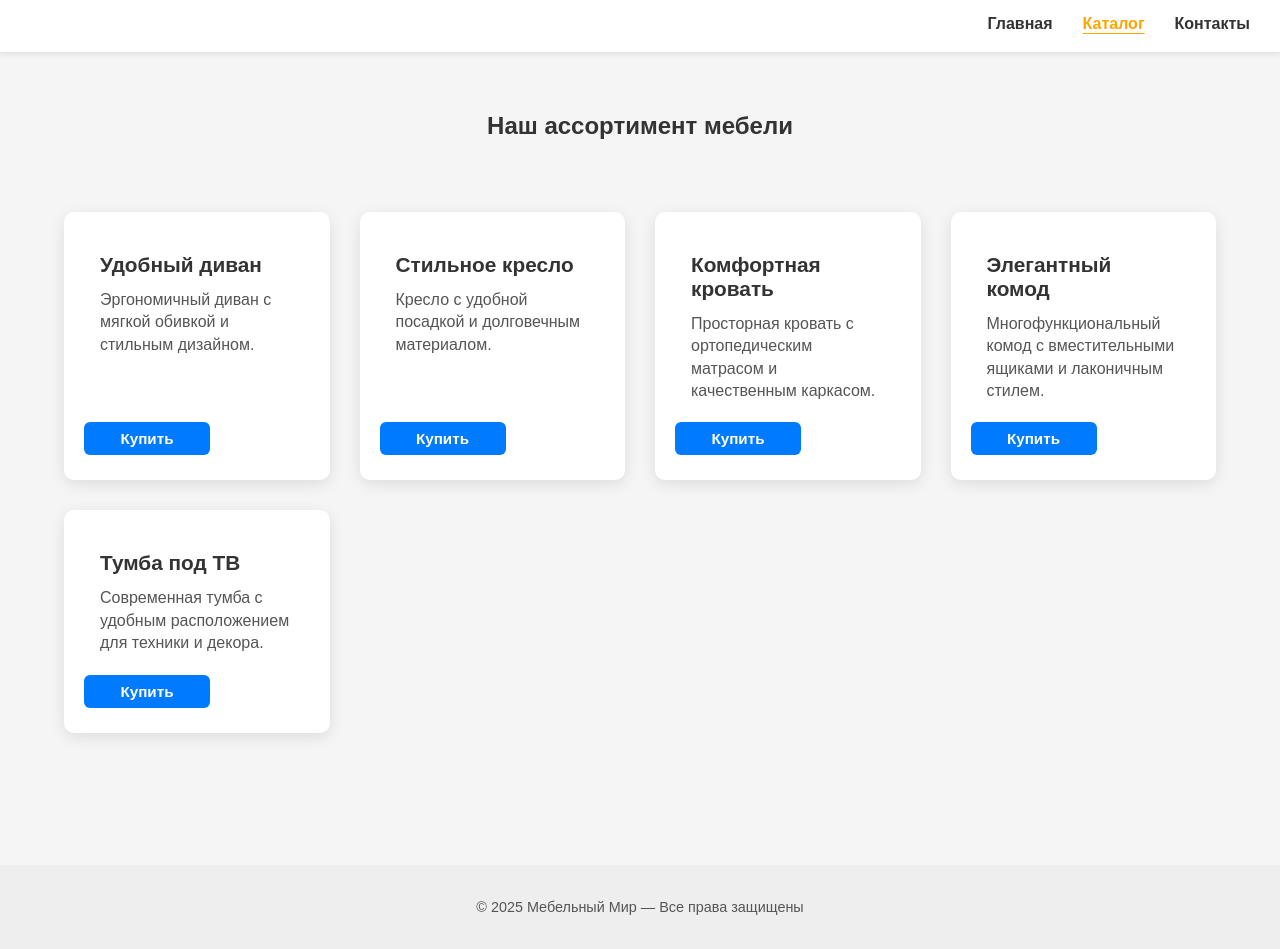
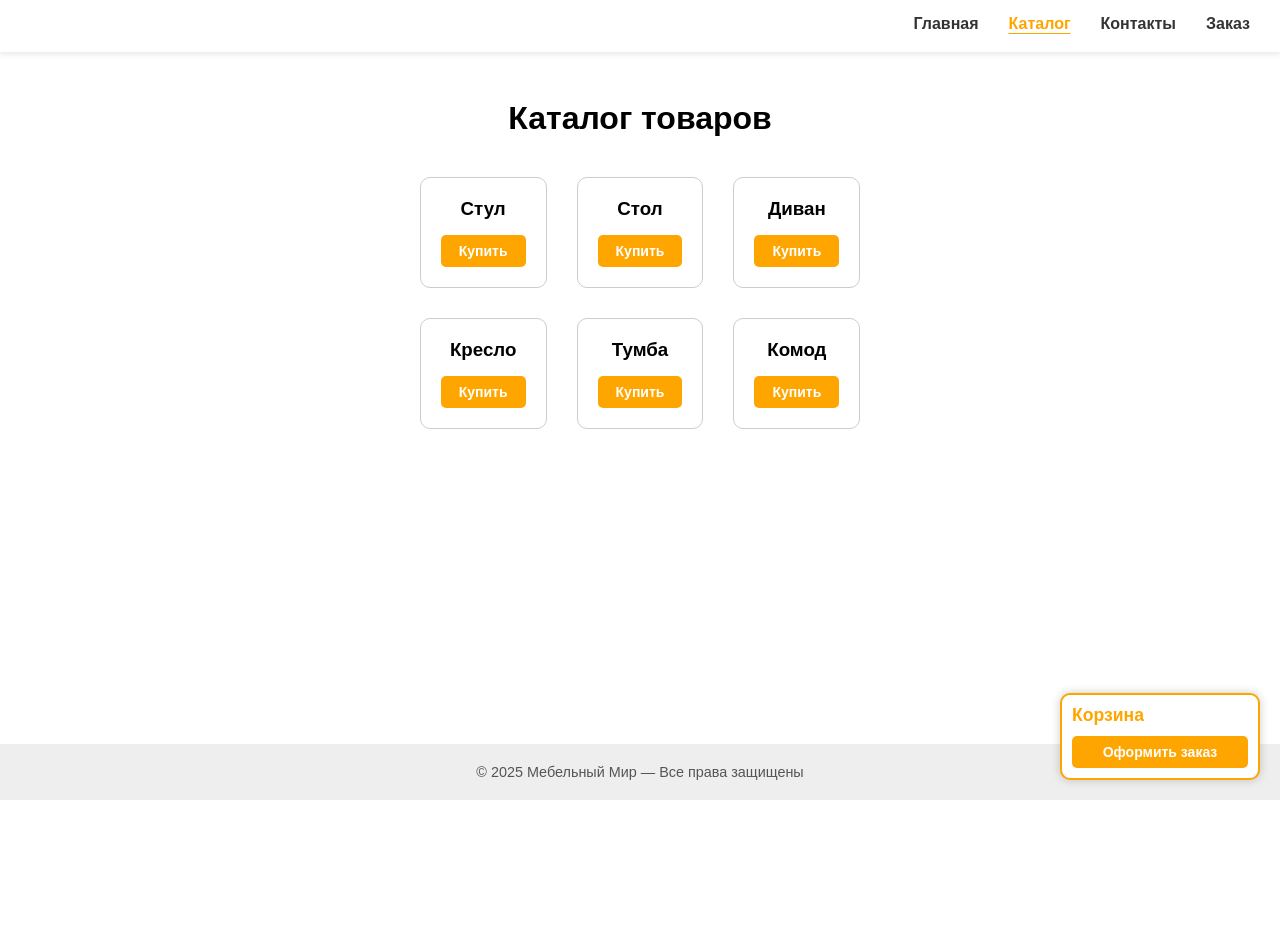
Before and after one commit to Phowiso/jswebfinal, a plain HTML site: page catalog.html in a window 1280 px wide. After the commit the page ends 800 px from the top, so only its background shows below. Drawn offline with Linux system fonts and the light colour scheme.

Commit message:
Add files via upload

```diff
--- a/catalog.html
+++ b/catalog.html
@@ -2,20 +2,29 @@
 <html lang="ru">
 <head>
   <meta charset="UTF-8" />
-  <meta name="viewport" content="width=device-width, initial-scale=1" />
+  <meta name="viewport" content="width=device-width, initial-scale=1.0"/>
   <title>Каталог — Мебельный Мир</title>
-  <link rel="stylesheet" href="style.css" />
   <style>
+    * { margin: 0; padding: 0; box-sizing: border-box; }
+
+    html, body {
+      height: 100%;
+      font-family: Arial, sans-serif;
+    }
+
     body {
-      margin: 0;
-      font-family: Arial, sans-serif;
-      background-color: #f5f5f5;
+      display: flex;
+      flex-direction: column;
     }
 
     header {
-      background-color: #ffffff;
+      background-color: #fff;
+      padding: 15px 30px;
+      position: fixed;
+      top: 0;
+      width: 100%;
+      z-index: 10;
       box-shadow: 0 2px 6px rgba(0, 0, 0, 0.1);
-      padding: 15px 30px;
     }
 
     .top-nav {
@@ -23,19 +32,17 @@
       justify-content: flex-end;
       gap: 30px;
       font-weight: 600;
-      font-size: 1rem;
     }
 
     .top-nav .nav-link {
       color: #333;
       text-decoration: none;
-      position: relative;
       padding-bottom: 4px;
       transition: color 0.3s ease;
     }
 
     .top-nav .nav-link:hover {
-      color: #007BFF;
+      color: orange;
     }
 
     .top-nav .nav-link.active {
@@ -44,144 +51,213 @@
       text-underline-offset: 4px;
     }
 
-    .container {
-      max-width: 1200px;
+    main {
+      flex: 1;
+      padding: 100px 20px 40px;
+      max-width: 1000px;
       margin: 0 auto;
-      padding: 40px 20px;
     }
 
-    h2 {
+    h1 {
       text-align: center;
       margin-bottom: 40px;
     }
 
-    .catalog-grid {
+    .product-grid {
       display: grid;
-      grid-template-columns: repeat(auto-fit, minmax(250px, 1fr));
+      grid-template-columns: repeat(3, 1fr);
       gap: 30px;
     }
 
     .product-card {
+      padding: 20px;
+      border: 1px solid #ccc;
+      border-radius: 10px;
+      text-align: center;
       background: #fff;
-      border-radius: 10px;
-      padding: 25px 20px;
-      box-shadow: 0 4px 15px rgba(0,0,0,0.1);
-      display: flex;
-      flex-direction: column;
-      justify-content: space-between;
-      transition: transform 0.3s ease, box-shadow 0.3s ease;
+      cursor: grab;
     }
 
-    .product-card:hover {
-      transform: translateY(-8px);
-      box-shadow: 0 8px 25px rgba(0,0,0,0.15);
+    .product-card.dragging {
+      opacity: 0.5;
     }
 
-    .product-card h3 {
-      margin-bottom: 12px;
-      font-size: 1.3rem;
-      color: #333;
+    .product-card button {
+      padding: 8px 18px;
+      margin-top: 15px;
+      background-color: orange;
+      border: none;
+      color: white;
+      font-weight: bold;
+      border-radius: 5px;
+      cursor: pointer;
+      font-size: 14px;
     }
 
-    .product-card p {
-      flex-grow: 1;
-      color: #555;
-      font-size: 1rem;
-      margin-bottom: 20px;
-      line-height: 1.4;
-    }
-
-    .btn-buy {
-      background-color: #007BFF;
-      color: white;
-      border: none;
-      padding: 8px 18px;
-      border-radius: 6px;
-      font-weight: 600;
-      font-size: 0.95rem;
-      text-align: center;
-      cursor: pointer;
-      text-decoration: none;
-      transition: background-color 0.25s ease;
-      display: inline-block;
-      width: fit-content;
-      min-width: 90px;
-    }
-
-    .btn-buy:hover {
-      background-color: #0056b3;
+    .product-card button:hover {
+      background-color: darkorange;
     }
 
     footer {
+      background: #eee;
       text-align: center;
       padding: 20px;
-      background: #eee;
-      margin-top: 60px;
       font-size: 0.9rem;
       color: #555;
+    }
+
+    /* Корзина */
+    .cart {
+      position: fixed;
+      bottom: 20px;
+      right: 20px;
+      background: #fff;
+      border: 2px solid orange;
+      border-radius: 10px;
+      padding: 10px;
+      width: 200px;
+      min-height: 60px;
+      box-shadow: 0 0 10px rgba(0,0,0,0.2);
+      overflow-y: auto;
+      transition: height 0.3s ease;
+    }
+
+    .cart h3 {
+      margin-bottom: 10px;
+      font-size: 1.1rem;
+      color: orange;
+    }
+
+    .cart ul {
+      list-style: none;
+      margin-bottom: 10px;
+    }
+
+    .cart li {
+      padding: 4px 0;
+      border-bottom: 1px solid #eee;
+      font-size: 0.95rem;
+    }
+
+    .cart.drag-over {
+      background-color: #fff7ea;
+    }
+
+    .checkout-button {
+      display: block;
+      width: 100%;
+      padding: 8px;
+      background-color: orange;
+      color: white;
+      border: none;
+      border-radius: 5px;
+      font-weight: bold;
+      font-size: 14px;
+      cursor: pointer;
+    }
+
+    .checkout-button:hover {
+      background-color: darkorange;
+    }
+
+    @media (max-width: 800px) {
+      .product-grid {
+        grid-template-columns: repeat(2, 1fr);
+      }
+    }
+
+    @media (max-width: 500px) {
+      .product-grid {
+        grid-template-columns: 1fr;
+      }
     }
   </style>
 </head>
 <body>
   <header>
     <nav class="top-nav">
-      <a href="index.html" class="nav-link" id="nav-home">Главная</a>
-      <a href="catalog.html" class="nav-link" id="nav-catalog">Каталог</a>
-      <a href="contact.html" class="nav-link" id="nav-contact">Контакты</a>
+      <a href="index.html" class="nav-link">Главная</a>
+      <a href="catalog.html" class="nav-link active">Каталог</a>
+      <a href="contact.html" class="nav-link">Контакты</a>
+      <a href="order.html" class="nav-link">Заказ</a>
     </nav>
   </header>
 
-  <main class="container">
-    <h2>Наш ассортимент мебели</h2>
-    <div class="catalog-grid">
-
-      <article class="product-card">
-        <h3>Удобный диван</h3>
-        <p>Эргономичный диван с мягкой обивкой и стильным дизайном.</p>
-        <a href="contact.html" class="btn-buy">Купить</a>
-      </article>
-
-      <article class="product-card">
-        <h3>Стильное кресло</h3>
-        <p>Кресло с удобной посадкой и долговечным материалом.</p>
-        <a href="contact.html" class="btn-buy">Купить</a>
-      </article>
-
-      <article class="product-card">
-        <h3>Комфортная кровать</h3>
-        <p>Просторная кровать с ортопедическим матрасом и качественным каркасом.</p>
-        <a href="contact.html" class="btn-buy">Купить</a>
-      </article>
-
-      <article class="product-card">
-        <h3>Элегантный комод</h3>
-        <p>Многофункциональный комод с вместительными ящиками и лаконичным стилем.</p>
-        <a href="contact.html" class="btn-buy">Купить</a>
-      </article>
-
-      <article class="product-card">
-        <h3>Тумба под ТВ</h3>
-        <p>Современная тумба с удобным расположением для техники и декора.</p>
-        <a href="contact.html" class="btn-buy">Купить</a>
-      </article>
-
+  <main>
+    <h1>Каталог товаров</h1>
+    <div class="product-grid">
+      <div class="product-card" draggable="true" data-title="Стул">
+        <h3>Стул</h3>
+        <button onclick="window.location.href='order.html'">Купить</button>
+      </div>
+      <div class="product-card" draggable="true" data-title="Стол">
+        <h3>Стол</h3>
+        <button onclick="window.location.href='order.html'">Купить</button>
+      </div>
+      <div class="product-card" draggable="true" data-title="Диван">
+        <h3>Диван</h3>
+        <button onclick="window.location.href='order.html'">Купить</button>
+      </div>
+      <div class="product-card" draggable="true" data-title="Кресло">
+        <h3>Кресло</h3>
+        <button onclick="window.location.href='order.html'">Купить</button>
+      </div>
+      <div class="product-card" draggable="true" data-title="Тумба">
+        <h3>Тумба</h3>
+        <button onclick="window.location.href='order.html'">Купить</button>
+      </div>
+      <div class="product-card" draggable="true" data-title="Комод">
+        <h3>Комод</h3>
+        <button onclick="window.location.href='order.html'">Купить</button>
+      </div>
     </div>
   </main>
+
+  <div class="cart" id="cart">
+    <h3>Корзина</h3>
+    <ul id="cart-list"></ul>
+    <button class="checkout-button" onclick="window.location.href='order.html'">Оформить заказ</button>
+  </div>
 
   <footer>
     <p>© 2025 Мебельный Мир — Все права защищены</p>
   </footer>
 
   <script>
-    // Подсветка активной вкладки
-    const path = window.location.pathname;
-    if (path.includes("index.html") || path === "/" || path === "") {
-      document.getElementById("nav-home").classList.add("active");
-    } else if (path.includes("catalog.html")) {
-      document.getElementById("nav-catalog").classList.add("active");
-    } else if (path.includes("contact.html")) {
-      document.getElementById("nav-contact").classList.add("active");
-    }
+    const cart = document.getElementById("cart");
+    const cartList = document.getElementById("cart-list");
+
+    document.querySelectorAll(".product-card").forEach(card => {
+      card.addEventListener("dragstart", (e) => {
+        e.dataTransfer.setData("text/plain", card.dataset.title);
+        card.classList.add("dragging");
+      });
+
+      card.addEventListener("dragend", () => {
+        card.classList.remove("dragging");
+      });
+    });
+
+    cart.addEventListener("dragover", (e) => {
+      e.preventDefault();
+      cart.classList.add("drag-over");
+    });
+
+    cart.addEventListener("dragleave", () => {
+      cart.classList.remove("drag-over");
+    });
+
+    cart.addEventListener("drop", (e) => {
+      e.preventDefault();
+      cart.classList.remove("drag-over");
+
+      const title = e.dataTransfer.getData("text/plain");
+      if (title) {
+        const li = document.createElement("li");
+        li.textContent = title;
+        cartList.appendChild(li);
+      }
+    });
   </script>
 </body>
 </html>
```
Also changed, not shown: contact.html (+15 -0 lines), index.html (+4 -0 lines), order.html (added, +198 -0 lines).
